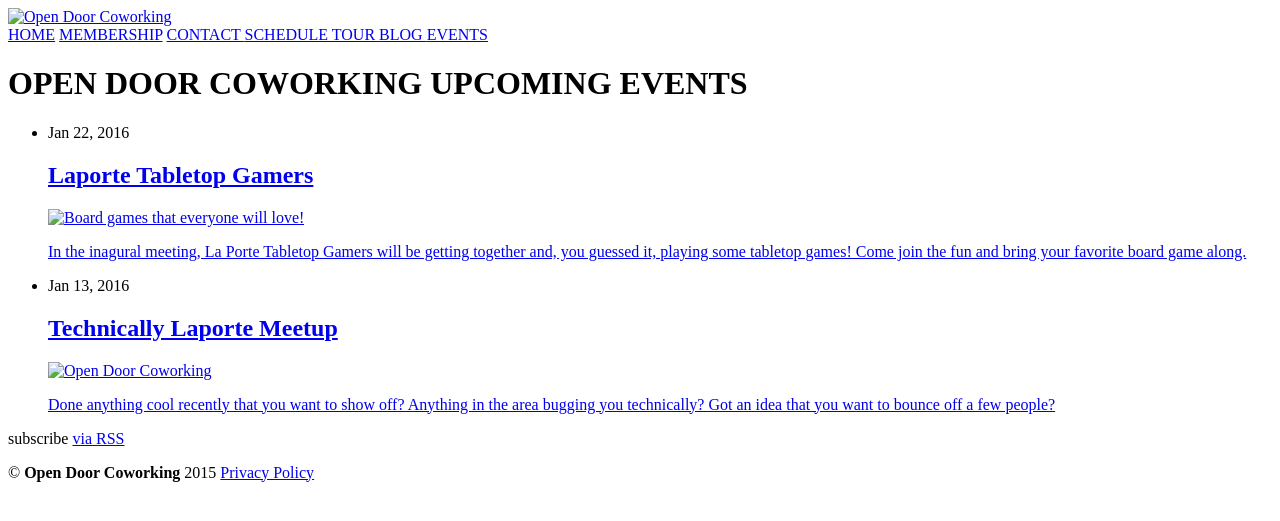
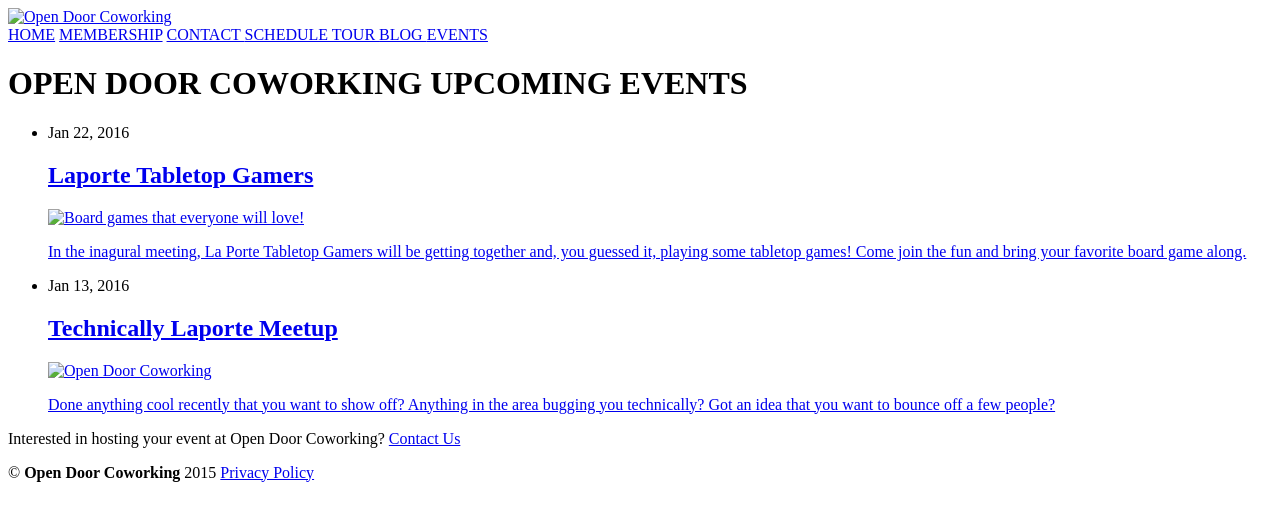
Before and after one commit to JDDoesDev/tlp, a Jekyll site: the page built from jekyll/events/index.html, in a window 1280 px wide. Shown: the top 521 px of the page. Built offline with Jekyll 4.4.1, drawn with Linux system fonts in a browser that asks for light colours; nearby versions of some CDN libraries; library files that are not in the unit come from our copies; comment, search, counter and statistics services are not loaded.

Commit message:
host your event here!

```diff
--- a/jekyll/events/index.html
+++ b/jekyll/events/index.html
@@ -38,6 +38,6 @@
     {% endfor %}
   </ul>
 
-  <p class="rss-subscribe" style="clear: both;">subscribe <a href="{{ "/feed.xml" | prepend: site.baseurl }}">via RSS</a></p>
+  <p class="rss-subscribe" style="clear: both;">Interested in hosting your event at Open Door Coworking?  <a href="{{ site.url }}/#contact">Contact Us</a></p>
 
 </div>
```
Also changed, not shown: 2 other files.
